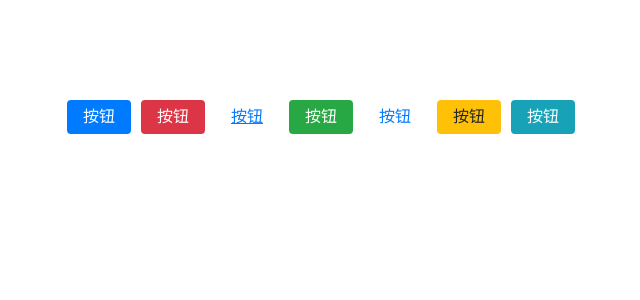
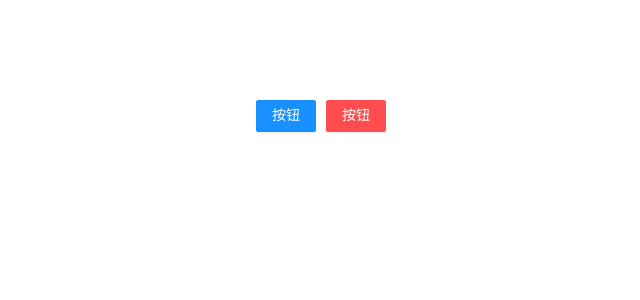
Before and after one commit to never-w/react-components-study, a React (Vite) app: page / in a window 1280 px wide. Shown: the top 300 px of the page, without its empty margins (319-959 px from the left). Built offline with nearby package versions, Linux system fonts and the light colour scheme.

Commit message:
feat: 新增btn primary 和 danger类型颜色

```diff
--- a/src/App.tsx
+++ b/src/App.tsx
@@ -7,12 +7,7 @@ const App: FC<IProps> = () => {
   return (
     <div style={{ display: "flex", justifyContent: "center", gap: 10, paddingTop: 100 }}>
       <Button type="primary">按钮</Button>
-      <Button type="error">按钮</Button>
-      <Button type="link">按钮</Button>
-      <Button type="success">按钮</Button>
-      <Button type="text">按钮</Button>
-      <Button type="warning">按钮</Button>
-      <Button type="info">按钮</Button>
+      <Button type="danger">按钮</Button>
     </div>
   )
 }
--- a/src/components/button/index.scss
+++ b/src/components/button/index.scss
@@ -1,141 +1,47 @@
-.button {
-  display: inline-flex;
-  align-items: center;
-  justify-content: center;
-  padding: 0.5rem 1rem;
-  font-weight: 500;
-  font-size: 1rem;
-  text-decoration: none;
-  border: none;
-  border-radius: 4px;
-  outline: none;
+.btn {
+  position: relative;
+  display: inline-block;
+  height: 32px;
+  padding: 4px 15px;
+  color: rgba(0, 0, 0, 0.85);
+  font-weight: 400;
+  font-size: 14px;
+  line-height: 1.5715;
+  white-space: nowrap;
+  text-align: center;
+  background: #fff;
+  background-image: none;
+  border: 1px solid transparent;
+  border-color: #d9d9d9;
+  border-radius: 2px;
+  box-shadow: 0 2px 0 rgba(0, 0, 0, 0.015);
   cursor: pointer;
-  transition: all 0.3s ease;
+  transition: all 0.3s cubic-bezier(0.645, 0.045, 0.355, 1);
+  -webkit-user-select: none;
+  -moz-user-select: none;
+  -ms-user-select: none;
+  user-select: none;
+  touch-action: manipulation;
 
-  &.button--round {
-    border-radius: 9999px;
+  &:hover {
+    opacity: 0.7;
   }
 
-  &.button--large {
-    padding: 0.75rem 1.5rem;
-    font-size: 1.25rem;
-  }
-
-  &.button--small {
-    padding: 0.375rem 0.75rem;
-    font-size: 0.875rem;
-  }
-
-  &.button--default {
-    color: #000;
-    background-color: #f0f0f0;
-  }
-
-  &.button--primary {
-    color: #fff;
-    background-color: #007bff;
-  }
-
-  // ... 其他按钮类型的样式
-
-  &.button--disabled,
-  &.button--loading {
-    cursor: not-allowed;
-    opacity: 0.65;
-  }
-
-  &:hover {
-    // 根据需要添加 hover 样式
+  &:active {
+    opacity: 1;
   }
 }
 
-.icon-loading {
-  //  // ... 添加加载图标样式
-  animation: spin 1s linear infinite;
+.btn-primary {
+  color: #fff;
+  background: #1890ff;
+  border-color: #1890ff;
+  box-shadow: 0 2px 0 rgba(0, 0, 0, 0.045);
 }
 
-.icon {
-  margin-right: 0.5rem;
-  // 添加通用图标样式，如：
-  font-size: 1rem;
-
-  &:last-child {
-    margin-right: 0;
-  }
+.btn-danger {
+  color: #fff;
+  background: #ff4d4f;
+  border-color: #ff4d4f;
+  box-shadow: 0 2px 0 rgba(0, 0, 0, 0.045);
 }
-
-// 其他按钮类型的样式
-.button--success {
-  color: #fff;
-  background-color: #28a745;
-}
-
-.button--warning {
-  color: #212529;
-  background-color: #ffc107;
-}
-
-.button--error {
-  color: #fff;
-  background-color: #dc3545;
-}
-
-.button--info {
-  color: #fff;
-  background-color: #17a2b8;
-}
-
-.button--link {
-  color: #007bff;
-  text-decoration: underline;
-  background-color: transparent;
-}
-
-.button--text {
-  color: #007bff;
-  background-color: transparent;
-}
-
-// hover样式
-.button:not(.button--disabled):not(.button--loading):hover {
-  opacity: 0.85;
-}
-
-// 根据需要为特定按钮类型添加hover样式
-.button--primary:hover {
-  background-color: #0069d9;
-}
-
-.button--success:hover {
-  background-color: #218838;
-}
-
-.button--warning:hover {
-  background-color: #e0a800;
-}
-
-.button--error:hover {
-  background-color: #c82333;
-}
-
-.button--info:hover {
-  background-color: #138496;
-}
-
-.button--link:hover {
-  color: #0056b3;
-}
-
-.button--text:hover {
-  color: #0056b3;
-  text-decoration: underline;
-}
-
-@keyframes spin {
-  0% {
-    transform: rotate(0deg);
-  }
-  100% {
-    transform: rotate(360deg);
-  }
-}
--- a/src/components/button/index.tsx
+++ b/src/components/button/index.tsx
@@ -1,4 +1,4 @@
-import React, { CSSProperties, FC } from "react"
+import React, { CSSProperties, FC, forwardRef } from "react"
 import "./index.scss"
 import classNames from "classnames"
 
@@ -6,8 +6,8 @@ interface IProps {
   style?: CSSProperties
   className?: string
   children?: React.ReactNode
-  type?: "default" | "primary" | "success" | "warning" | "error" | "info" | "link" | "text"
-  size?: "large" | "middle" | "small"
+  type?: "primary" | "ghost" | "dashed" | "link" | "text" | "default" | "danger"
+  size?: "lg" | "md" | "sm"
   round?: boolean
   icon?: string
   loading?: boolean
@@ -16,16 +16,16 @@ interface IProps {
 }
 
 const Button: FC<IProps> = (props) => {
-  const { style, className, children, type = "default", size = "middle", round = false, icon = false, loading = false, disabled = false, onClick } = props
+  const { style, className, children, type = "default", size = "md", round = false, icon = false, loading = false, disabled = false, onClick } = props
   const classes = classNames(
-    "button",
-    `button--${type}`,
-    `button--${size}`,
+    "btn",
+    `btn-${type}`,
+    `btn-${size}`,
     {
-      "button--round": round,
-      "button--icon": icon,
-      "button--loading": loading,
-      "button--disabled": disabled,
+      "btn-round": round,
+      "btn-icon": icon,
+      "btn-loading": loading,
+      "btn-disabled": disabled,
     },
     className
   )
--- a/src/components/styles/global.scss
+++ b/src/components/styles/global.scss
@@ -1,21 +1,49 @@
 // 颜色
 $primary-color: #1890ff;
+$error-color: #ff4d4f;
+
+// 字体颜色
+$font-color: rgba(0, 0, 0, 0.85);
+
+// 字体
+$font-size-base: 14px;
+$font-size-lg: 16px;
+$font-size-sm: 12px;
+
+// 阴影
+$box-shadow: 0 2px 0 rgba(0, 0, 0, 0.045);
+
+// 按钮
+$btn-height-md: 32px;
+$btn-height-lg: 40px;
+$btn-height-sm: 24px;
+
+$btn-primary-bg-color: $primary-color;
+$btn-primary-border-color: $primary-color;
+
+$btn-box-shadow-base: 0 2px 0 rgba(0, 0, 0, 0.015);
+$btn-box-shadow: 0 2px 0 rgba(0, 0, 0, 0.045);
+
+$btn-default-color: $font-color;
+$btn-default-bg: #fff;
+
+$btn-padding-horizontal-base: 15px;
+$btn-padding-horizontal-lg: 15px;
+$btn-padding-horizontal-sm: 7px;
+
+// ---------------------------------------------------------
+//  --------------------------------------------------------
+// ---------------------------------------------------------
+//  --------------------------------------------------------
+// ---------------------------------------------------------
+//  --------------------------------------------------------
 $link-color: #40a9ff;
 $success-color: #52c41a;
-$error-color: #f5222d;
 $warning-color: #faad14;
 $disabled-color: #bfbfbf;
 
 $background-color: #f0f2f5;
-$font-color: #333333;
 $border-color-base: #d9d9d9;
-
-// 字体
-$font-family: -apple-system, BlinkMacSystemFont, "Segoe UI", "PingFang SC", "Hiragino Sans GB", "Microsoft YaHei", "Helvetica Neue", Helvetica, Arial, sans-serif,
-  "Apple Color Emoji", "Segoe UI Emoji", "Segoe UI Symbol";
-$font-size-base: 14px;
-$font-size-lg: 16px;
-$font-size-sm: 12px;
 
 // 间距
 $spacing-xs: 4px;
@@ -30,20 +58,6 @@ $border-radius-sm: 2px;
 $border-width-base: 1px;
 $border-style-base: solid;
 
-// 按钮
-$btn-primary-color: $primary-color;
-$btn-primary-bg: $primary-color;
-$btn-primary-border: $primary-color;
-$btn-default-color: $font-color;
-$btn-default-bg: #fff;
-$btn-default-border: $border-color-base;
-$btn-height-base: 32px;
-$btn-height-lg: 40px;
-$btn-height-sm: 24px;
-$btn-padding-horizontal-base: 15px;
-$btn-padding-horizontal-lg: 15px;
-$btn-padding-horizontal-sm: 7px;
-
 // 阴影
 $shadow-depth-1: 0 1px 3px rgba(0, 0, 0, 0.12), 0 1px 2px rgba(0, 0, 0, 0.24);
 $shadow-depth-2: 0 3px 6px rgba(0, 0, 0, 0.16), 0 3px 6px rgba(0, 0, 0, 0.23);
```
